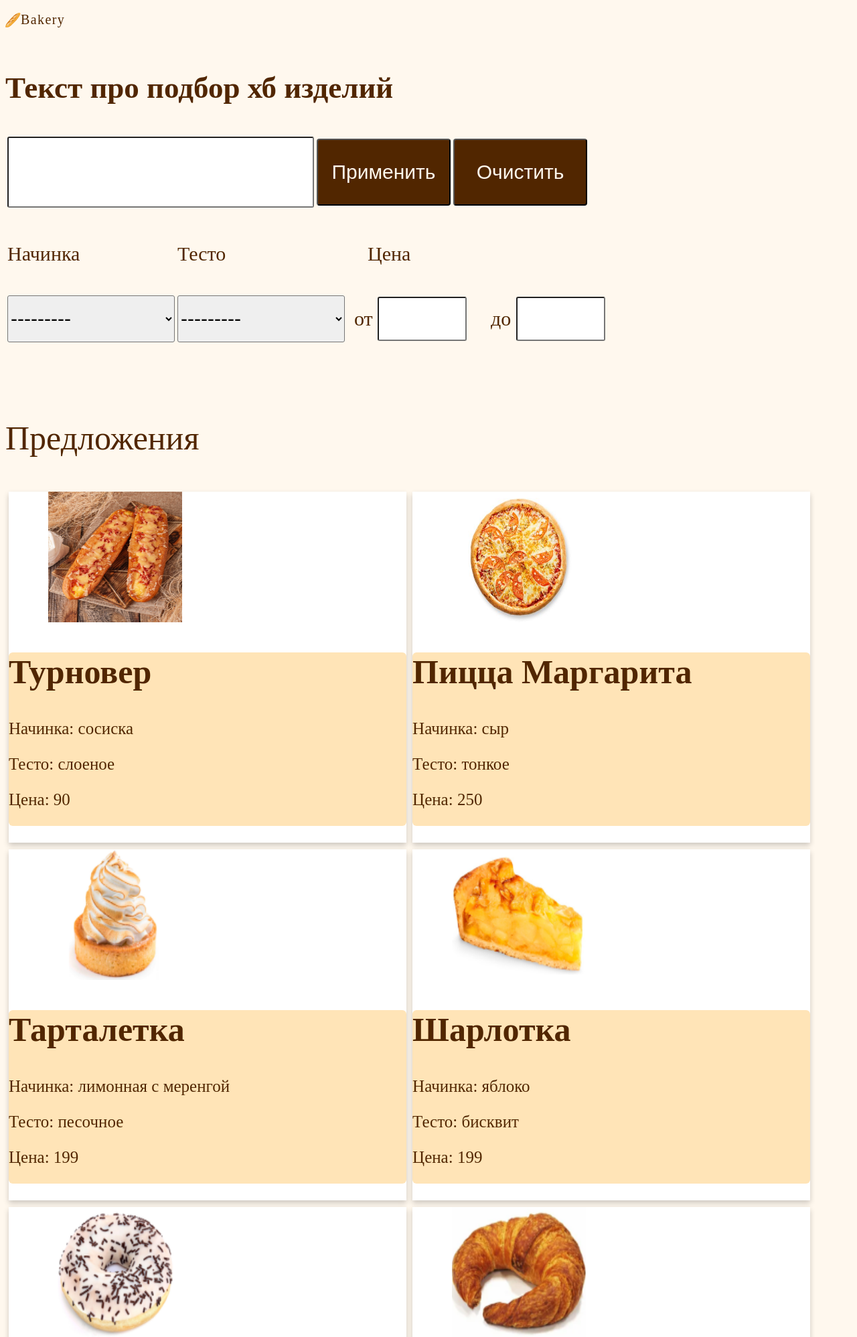
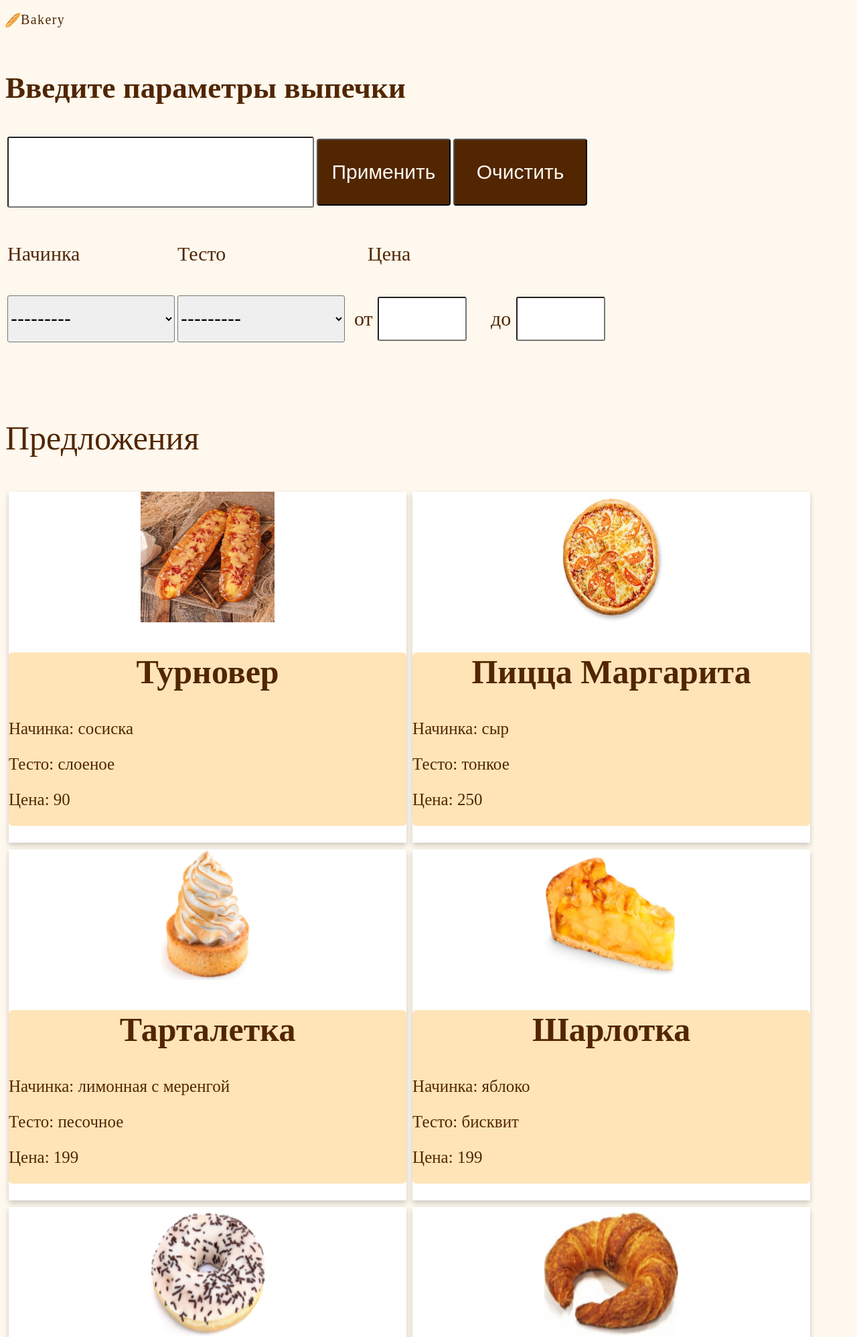
Before and after one commit to Shumaroz/Bakery-website, a Django app: page /cake/ in a window 1280 px wide. Shown: the top 1996 px of the page at 67% size. Run offline with Django 3.2, Linux system fonts and the light colour scheme; data comes from the database, SQL or seed files in the repository; both versions use the stored data as it was after the commit.

Commit message:
okay 	modified:   cacke/__pycache__/models.cpython-36.pyc 	modified:   cacke/__pycache__/views.cpython-36.pyc 	new file:   cacke/migrations/0017_bulka_names.py 	new file:   cacke/migrations/0018_alter_bulka_names.py 	new file:   cacke/migrations/__pycache__/0017_bulka_names.cpython-36.pyc 	new file:   cacke/migrations/__pycache__/0018_alter_bulka_names.cpython-36.pyc 	modified:   cacke/models.py 	modified:   cacke/static/css/cacke.css 	modified:   cacke/templates/cacke/base.html 	modified:   cacke/views.py 	modified:   db.sqlite3

```diff
--- a/cacke/models.py
+++ b/cacke/models.py
@@ -13,7 +13,7 @@ class Bulka(models.Model):
     price = models.IntegerField(default = 0)
     text_ops = models.TextField()
     imgs = models.ImageField(default="/static/css/logo.png",upload_to="static/upload/")
-
+    names = models.TextField()
 
     def __str__(self):
         return self.name
--- a/cacke/static/css/cacke.css
+++ b/cacke/static/css/cacke.css
@@ -209,7 +209,7 @@ td{
 
 .card {
     background: #FFFFFF;
-
+    text-align: center;
     display:inline-block;
     margin-left: 5px;
     margin-bottom: 10px;
@@ -218,7 +218,7 @@ td{
     width:47%;
 }
 .imas{
-    padding-left: 10%    ;
+
     width:200px;
     height:195px;
 }
--- a/cacke/templates/cacke/base.html
+++ b/cacke/templates/cacke/base.html
@@ -13,7 +13,7 @@
             <h3><img src="{% static 'css/logo.png' %}">Bakery</h3>
 
         </div>
-        <h4>Текст про подбор хб изделий</h4>
+        <h4>Введите параметры выпечки</h4>
         <form action="" method="POST">
             {% csrf_token %}
             <table>
--- a/cacke/views.py
+++ b/cacke/views.py
@@ -1,6 +1,6 @@
 from django.shortcuts import render
 from django.db.models import F
-
+from django.db.models.functions import Lower
 from cacke.forms import SearchForm
 from .models import Bulka
 
@@ -20,16 +20,14 @@ def cacke_list (request):
             if pric[1] =="":
                 pric[1] = 100000000000
             pric[1]= str(int(pric[1])+1)
-            nam = form.get_name()
+            nam = form.get_name().lower()
+
             test = form.get_test()
             stringe = form.get_nach()
-            cakes = cakes.filter(nachinka__icontains = stringe).filter(testo__icontains = test).filter(name__icontains = nam).exclude(price__gte = pric[1]).filter(price__gte=pric[0])
+            cakes = cakes.filter(names__istartswith = str(nam)).filter(nachinka__contains = stringe).filter(testo__icontains = test).exclude(price__gte = pric[1]).filter(price__gte=pric[0])
 
          if(request.POST.get('Reset')):
             cakes=Bulka.objects.all()
             form = SearchForm()
 
-
-
-
     return render(request, 'cacke/cacke_list.html', {'cacke':cakes,'form': form})
```
Also changed, not shown: cacke/migrations/0017_bulka_names.py (added), cacke/migrations/0018_alter_bulka_names.py (added), db.sqlite3.
